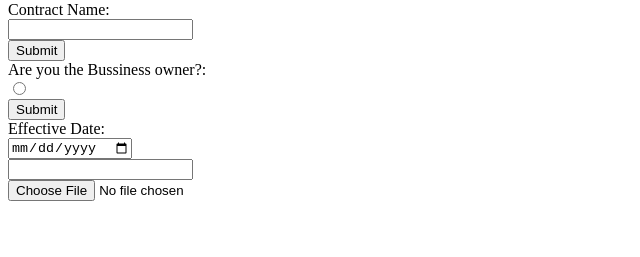
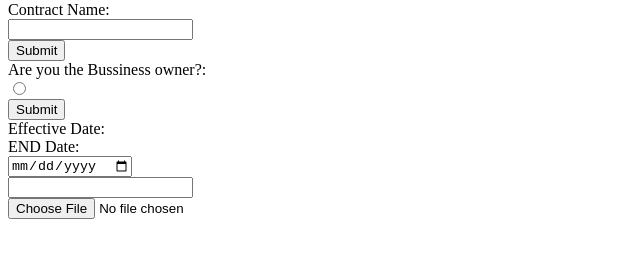
Before and after one commit to krishnareddypavan/Etl-approvals, a plain HTML site: page index.html in a window 1280 px wide. Shown: the part 79-336 px from the top of the page, without its empty margins (0-640 px from the left). Drawn offline with Linux system fonts and the light colour scheme.

Commit message:
Update index.html

```diff
--- a/index.html
+++ b/index.html
@@ -14,6 +14,7 @@
     <input type="radio"Name=""Yes"""><br>
     <input type="submit"Name=""><br>
     <label> Effective Date:</label><br>
+    <label> END Date:</label><br>
     <input type="date"Name="value""><br>
     <input type="rane"Name=""><br>
     <input type="file"Name=""><br>
```
